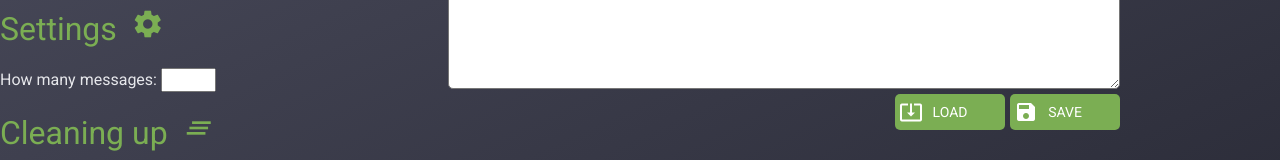
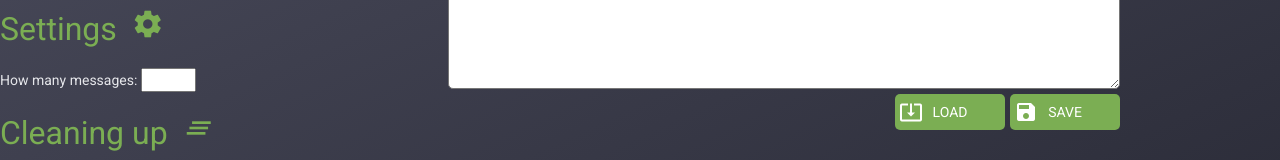
Before and after one commit to KrzysztofGrudzien/simple-editor, a website: page src/content/index.html in a window 1280 px wide. Shown: the part 534-694 px from the top of the page. Drawn offline with nearby package versions, Linux system fonts and the light colour scheme; files that its build step writes are made by us from their sources.

Commit message:
feat: add label style

```diff
--- a/src/scss/layout/_content.scss
+++ b/src/scss/layout/_content.scss
@@ -116,6 +116,11 @@
         }
     }
 
+    &__settings-label {
+        font-size: 14px;
+        font-weight: 400;
+    }
+
     &__settings-header {
         margin: 50px 0 20px 0;
         font-size: 32px;
```
